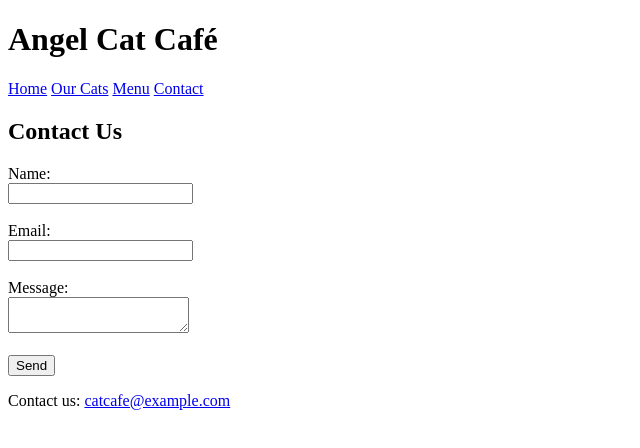
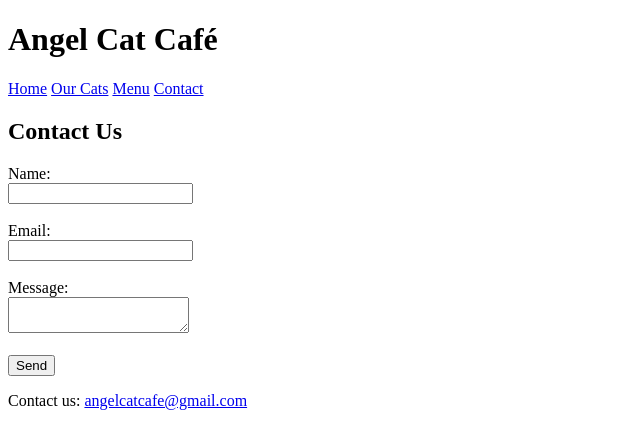
Before and after one commit to hira-dot/cat-cafe, a plain HTML site: page contact.html in a window 1280 px wide. Shown: the full height of the page, 0-640 px from the left. Drawn offline with Linux system fonts and the light colour scheme.

Commit message:
Update contact email in footer

```diff
--- a/contact.html
+++ b/contact.html
@@ -36,7 +36,7 @@
 </main>
 
 <footer>
-    <p>Contact us: <a href="mailto:catcafe@example.com">catcafe@example.com</a></p>
+    <p>Contact us: <a href="mailto:angelcatcafe@gmail.com">angelcatcafe@gmail.com</a></p>
 </footer>
 
 </body>
```
